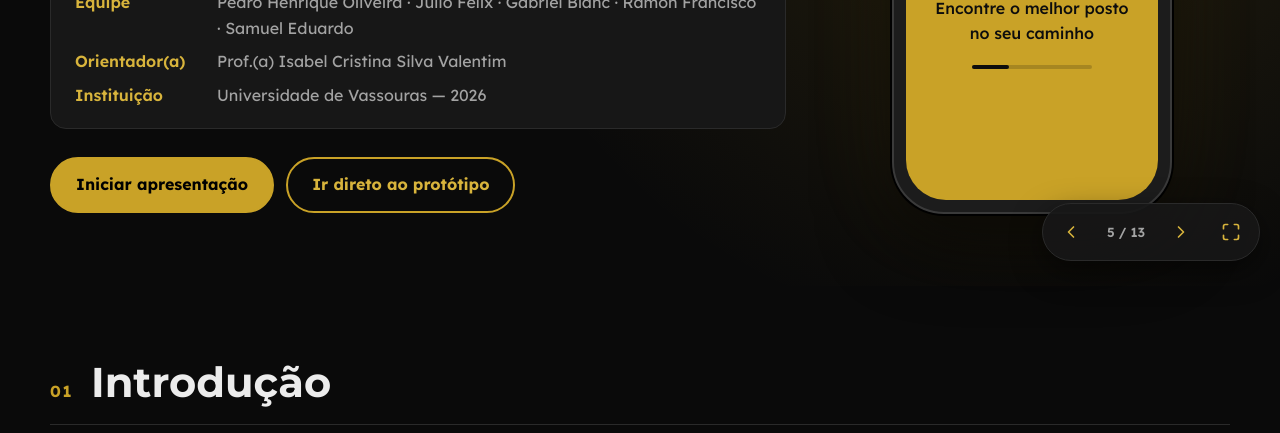
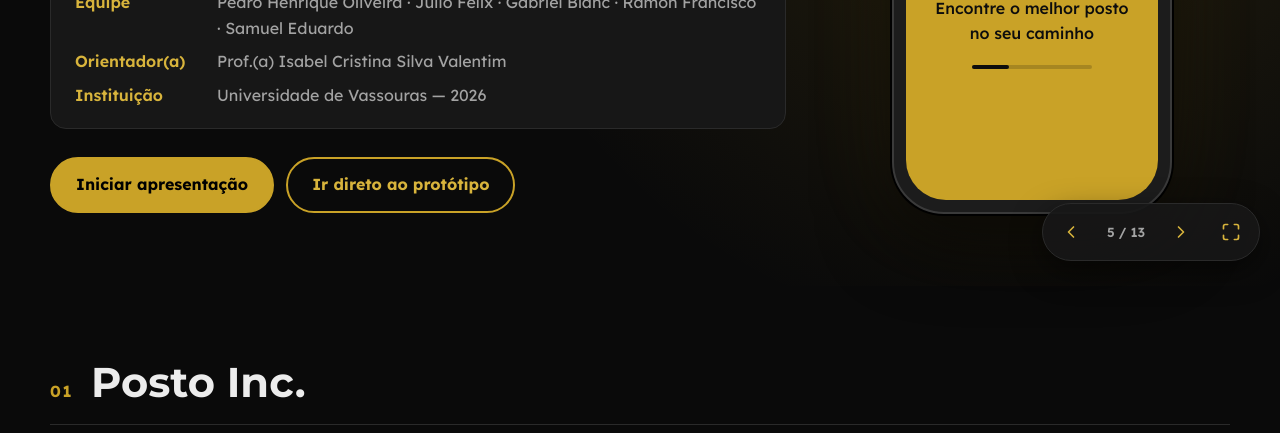
Before and after one commit to 916ordep/posto-inc, a plain HTML site: page index.html in a window 1280 px wide. Shown: the part 519-952 px from the top of the page. Drawn offline with Linux system fonts and the light colour scheme.

Commit message:
Renomeia o slide de introdução para Posto Inc.
Co-Authored-By: Claude Opus 5.5 <noreply@anthropic.com>

```diff
--- a/index.html
+++ b/index.html
@@ -279,7 +279,7 @@
       <div class="container">
         <header class="slide__cabecalho">
           <span class="slide__numero">01</span>
-          <h2>Introdução</h2>
+          <h2>Posto Inc.</h2>
         </header>
         <div class="duas-colunas">
           <div class="texto">
@@ -921,7 +921,7 @@
       </nav>
       <nav aria-label="Projeto">
         <b>Projeto</b>
-        <a href="#introducao">Introdução</a>
+        <a href="#introducao">Posto Inc.</a>
         <a href="#objetivos">Objetivos</a>
         <a href="#tecnologias">Tecnologias</a>
         <a href="#referencias">Referências</a>
```
